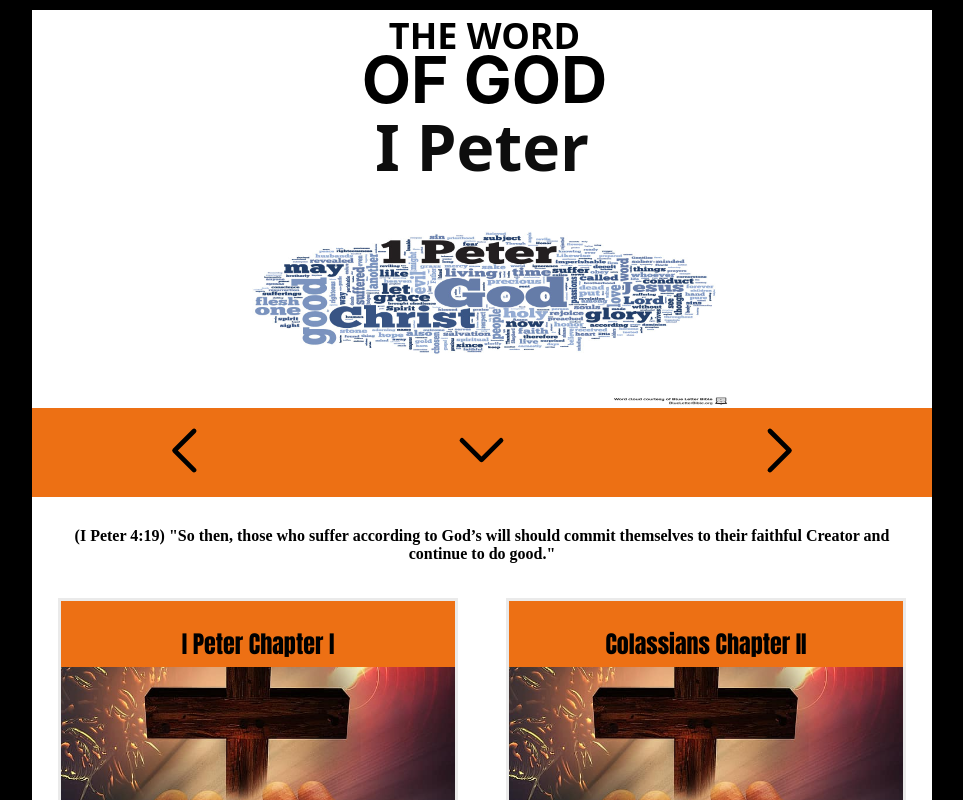
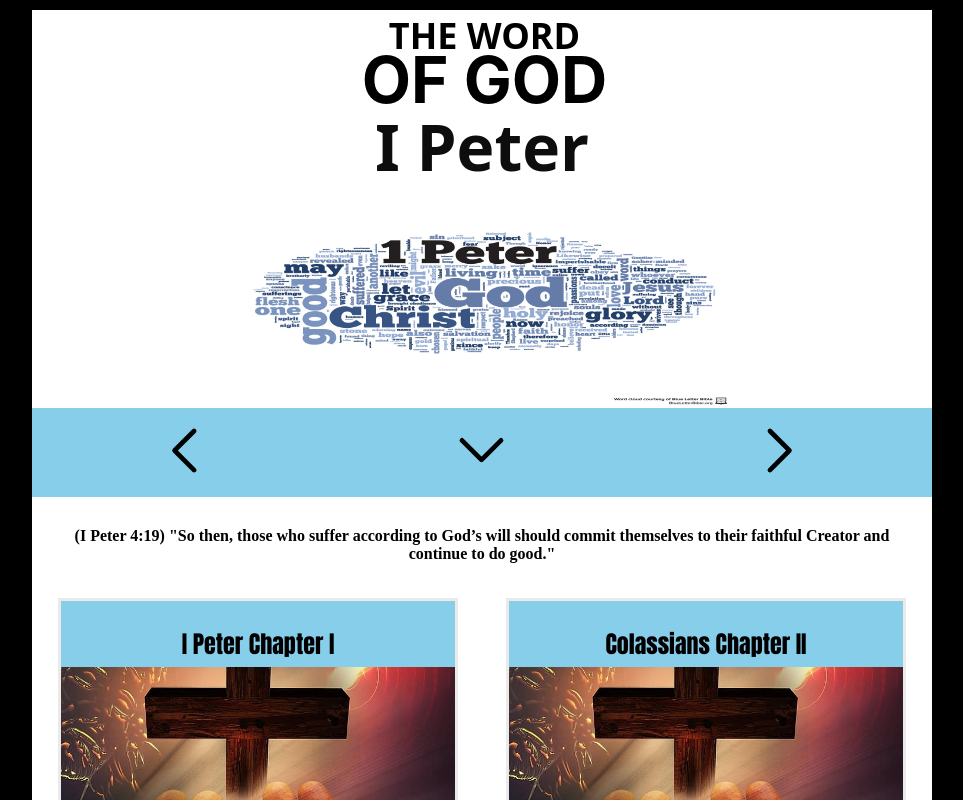
Before and after one commit to jnutt367/colossians, a Next.js app: page / in a window 1280 px wide. Shown: the top 800 px of the page, without its empty margins (158-1121 px from the left). Built offline with nearby package versions, Linux system fonts and the light colour scheme.

Commit message:
Update Home.module.css

```diff
--- a/styles/Home.module.css
+++ b/styles/Home.module.css
@@ -92,7 +92,7 @@
     display: grid;
     place-items: center;
     max-height: 700px;
-    border: 50px 0 10px solid #ED7014;
+    border: 50px 0 10px solid #87CEEB;
     opacity: 1;
 }
 .footer {
@@ -231,7 +231,7 @@
 }
 
 .nav {
-    background-color: #ED7014;
+    background-color: #87CEEB;
     opacity: 1;
     padding: 5px;
     display: flex;
@@ -311,7 +311,7 @@
     font-family: monospace;
 }
 .chapter {
-    background-color: #ED7014;
+    background-color: #87CEEB;
     color: black;
     opacity: 1;
     position: sticky;
```
